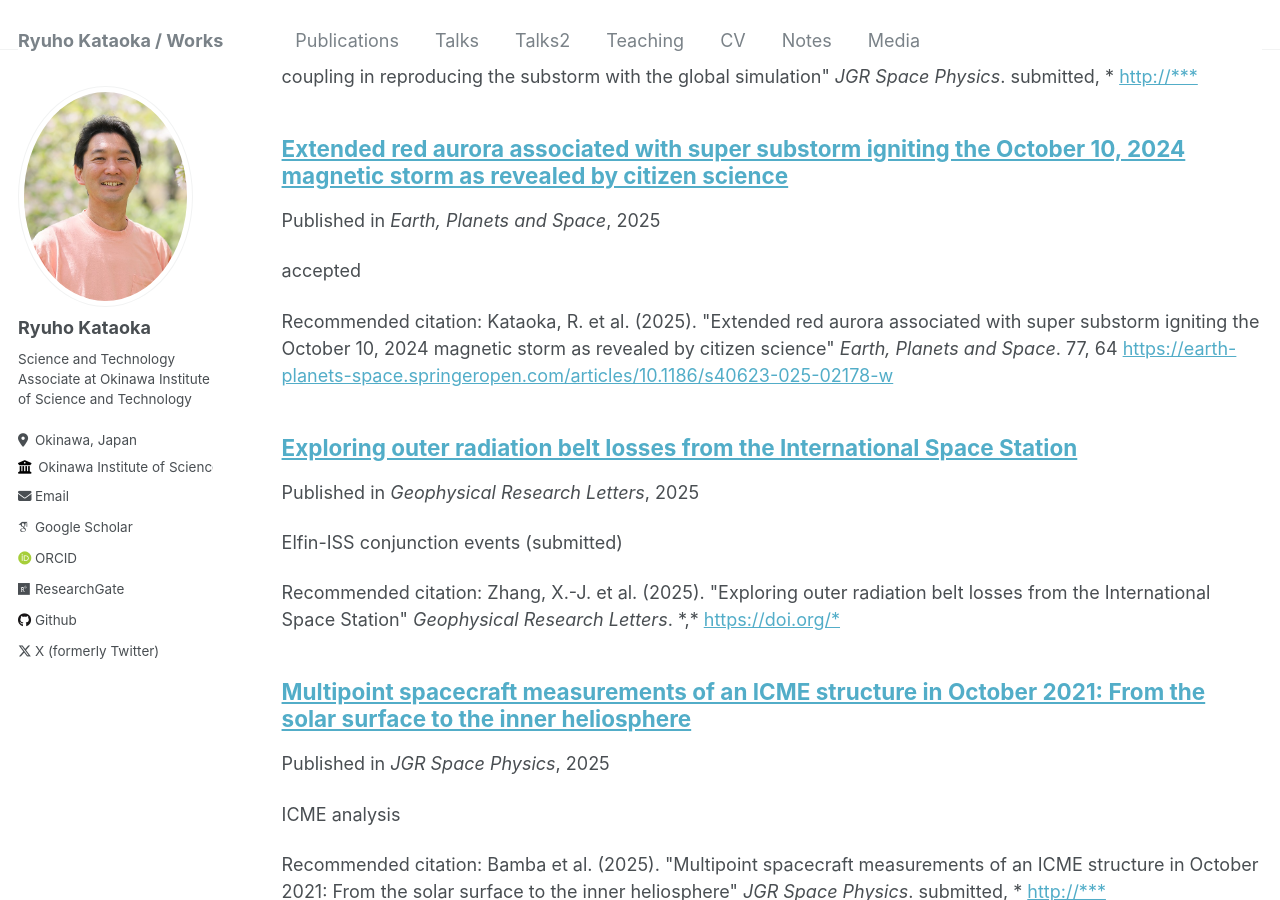
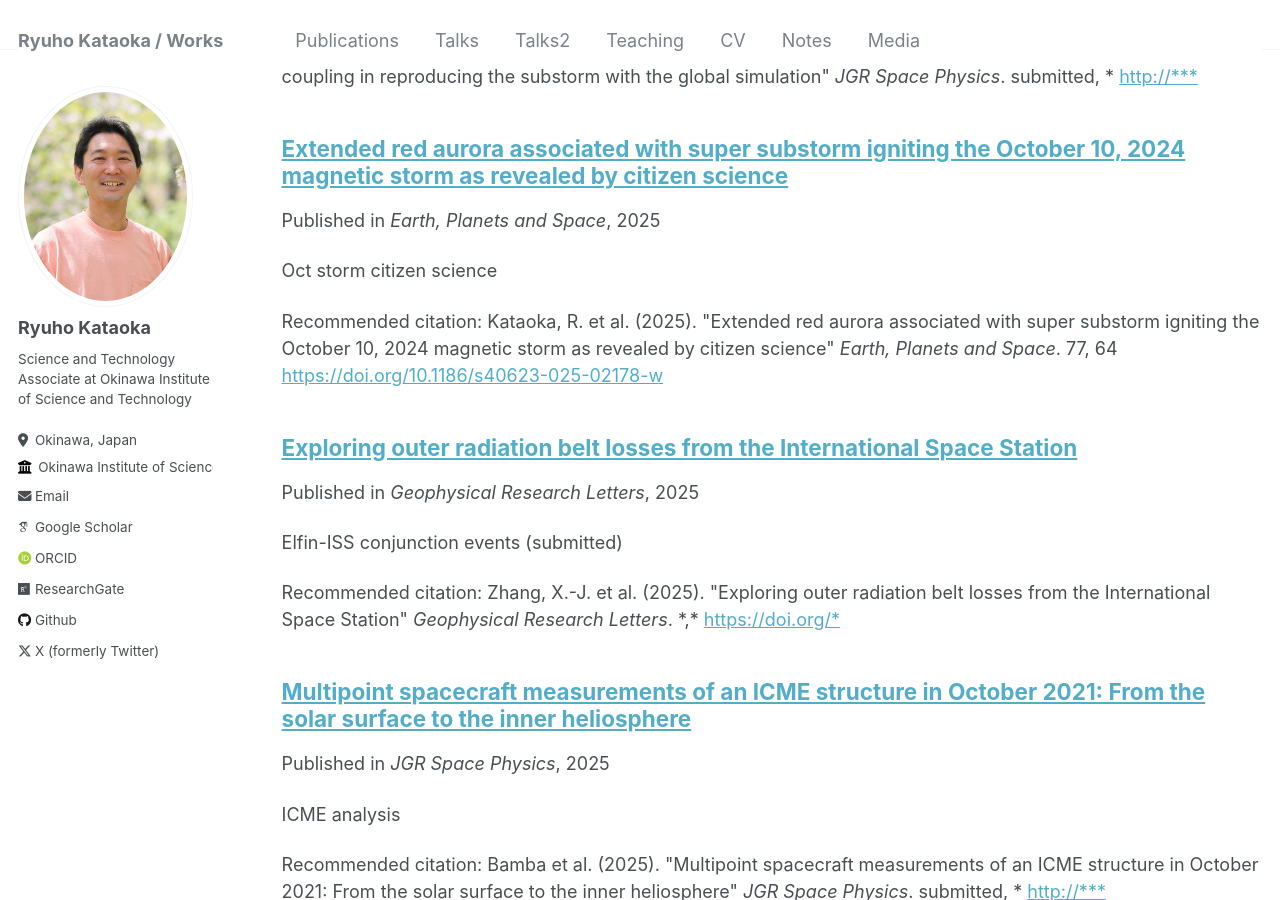
Before and after one commit to ryuhokataoka/ryuhokataoka.github.io, a Jekyll site: the page built from _pages/publications.md, in a window 1280 px wide and 900 px high, scrolled down 609 px. Built offline with Jekyll 4.4.1, drawn with Linux system fonts in a browser that asks for light colours; some web fonts are replaced.

Commit message:
Update 2025-05-09-red-aurora.md

```diff
--- a/_publications/2025-05-09-red-aurora.md
+++ b/_publications/2025-05-09-red-aurora.md
@@ -2,10 +2,10 @@
 title: "Extended red aurora associated with super substorm igniting the October 10, 2024 magnetic storm as revealed by citizen science"
 collection: publications
 permalink: /publication/2025-05-09-red-aurora
-excerpt: 'accepted'
+excerpt: 'Oct storm citizen science'
 date: 2025-05-09
 venue: 'Earth, Planets and Space'
-paperurl: 'https://earth-planets-space.springeropen.com/articles/10.1186/s40623-025-02178-w'
+paperurl: 'https://doi.org/10.1186/s40623-025-02178-w'
 citation: 'Kataoka, R. et al. (2025). &quot;Extended red aurora associated with super substorm igniting the October 10, 2024 magnetic storm as revealed by citizen science&quot; <i>Earth, Planets and Space</i>. 77, 64'
 ---
 
```
